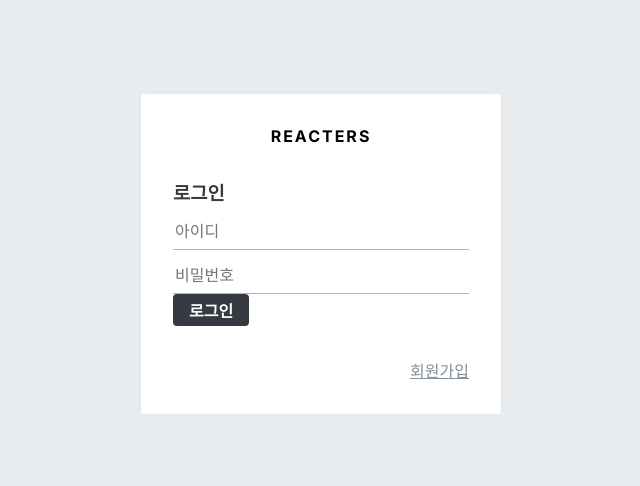
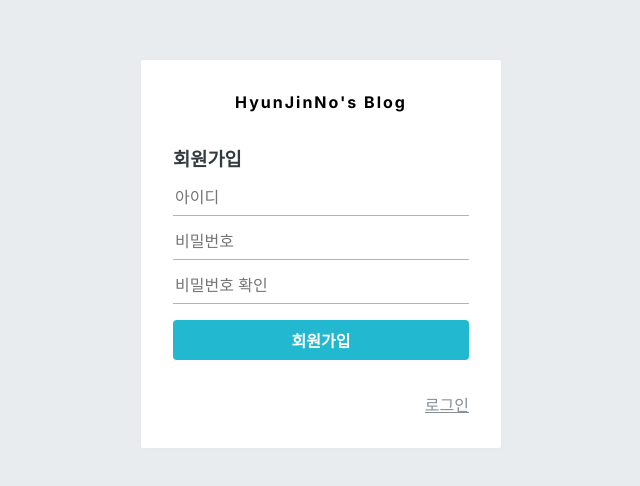
Before and after one commit to HyunJinNo/blog-frontend, a Next.js app: page /register in a window 1280 px wide. Shown: the part 146-632 px from the top of the page, without its empty margins (319-959 px from the left). Built offline with nearby package versions, Linux system fonts and the light colour scheme.

Commit message:
1. 로그인, 회원가입 화면 구현 2. 로그인, 회원가입 화면에서 redux로 form 관리하도록 구현 3. immer 라이브러리 사용

```diff
--- a/package.json
+++ b/package.json
@@ -10,6 +10,7 @@
   },
   "dependencies": {
     "@redux-devtools/extension": "^3.3.0",
+    "immer": "^10.0.4",
     "next": "14.2.2",
     "react": "^18",
     "react-dom": "^18",
--- a/src/app/login/page.tsx
+++ b/src/app/login/page.tsx
@@ -1,10 +1,10 @@
-import AuthForm from "@/components/auth/AuthForm";
 import AuthTemplate from "@/components/auth/AuthTemplate";
+import LoginForm from "@/containers/auth/LoginForm";
 
 export default function LoginPage() {
   return (
     <AuthTemplate>
-      <AuthForm />
+      <LoginForm />
     </AuthTemplate>
   );
 }
--- a/src/app/register/page.tsx
+++ b/src/app/register/page.tsx
@@ -1,10 +1,10 @@
-import AuthForm from "@/components/auth/AuthForm";
 import AuthTemplate from "@/components/auth/AuthTemplate";
+import RegisterForm from "@/containers/auth/RegisterForm";
 
 export default function RegisterPage() {
   return (
     <AuthTemplate>
-      <AuthForm />
+      <RegisterForm />
     </AuthTemplate>
   );
 }
--- a/src/components/auth/AuthForm.tsx
+++ b/src/components/auth/AuthForm.tsx
@@ -1,31 +1,60 @@
 import "@/styles/AuthForm.scss";
 import Button from "../common/Button";
 import Link from "next/link";
+import authType from "@/constants/authMap";
+import { ChangeEvent, FormEvent } from "react";
+
+type MyProps = {
+  type: string;
+  form: { username: string; password: string; passwordConfirm?: string };
+  onChange: (e: ChangeEvent<HTMLInputElement>) => void;
+  onSubmit: (e: FormEvent<HTMLFormElement>) => void;
+};
 
 /**
  * 회원가입 또는 로그인 폼
  */
-const AuthForm = () => {
+const AuthForm = ({ type, form, onChange, onSubmit }: MyProps) => {
+  const text = authType.get(type);
+
   return (
     <div className="AuthForm">
-      <h3>로그인</h3>
-      <form action="">
+      <h3>{text}</h3>
+      <form onSubmit={onSubmit}>
         <input
           type="text"
           autoComplete="username"
           name="username"
           placeholder="아이디"
+          onChange={onChange}
+          value={form.username}
         />
         <input
           type="password"
           autoComplete="new-password"
           name="password"
           placeholder="비밀번호"
+          onChange={onChange}
+          value={form.password}
         />
-        <Button>로그인</Button>
+        {type === "register" && (
+          <input
+            type="password"
+            autoComplete="new-password"
+            name="passwordConfirm"
+            placeholder="비밀번호 확인"
+            onChange={onChange}
+            value={form.passwordConfirm}
+          />
+        )}
+        <Button>{text}</Button>
       </form>
       <footer>
-        <Link href={"/register"}>회원가입</Link>
+        {type === "login" ? (
+          <Link href="/register">회원가입</Link>
+        ) : (
+          <Link href="/login">로그인</Link>
+        )}
       </footer>
     </div>
   );
--- a/src/components/auth/AuthTemplate.tsx
+++ b/src/components/auth/AuthTemplate.tsx
@@ -8,7 +8,7 @@ const AuthTemplate = ({
     <div className="AuthTemplate">
       <div className="whiteBox">
         <div className="logo-area">
-          <Link href={"/"}>REACTERS</Link>
+          <Link href={"/"}>{"HyunJinNo's Blog"}</Link>
         </div>
         {children}
       </div>
--- /dev/null
+++ b/src/constants/authMap.ts
@@ -0,0 +1,5 @@
+const authMap = new Map<string, string>();
+authMap.set("login", "로그인");
+authMap.set("register", "회원가입");
+
+export default authMap;
--- /dev/null
+++ b/src/containers/auth/RegisterForm.tsx
@@ -0,0 +1,51 @@
+"use client";
+
+import { RootType } from "@/modules";
+import { changeField, initializeForm } from "@/modules/auth";
+import { ChangeEvent, FormEvent, useEffect } from "react";
+import { connect } from "react-redux";
+import AuthForm from "../../components/auth/AuthForm";
+
+type MyProps = {
+  form: { username: string; password: string };
+  changeField: (form: string, key: string, value: string) => void;
+  initializeForm: (form: string) => void;
+};
+
+const RegisterForm = ({ form, changeField, initializeForm }: MyProps) => {
+  // input 변경 이벤트 handler
+  const onChange = (e: ChangeEvent<HTMLInputElement>) => {
+    const { name, value } = e.target;
+    changeField("register", name, value);
+  };
+
+  // form 등록 이벤트 handler
+  const onSubmit = (e: FormEvent<HTMLFormElement>) => {
+    e.preventDefault();
+    // TODO: 구현 예정
+  };
+
+  // 컴포넌트가 처음 렌더링될 때 form을 초기화함.
+  useEffect(() => {
+    initializeForm("register");
+  }, [initializeForm]);
+
+  return (
+    <AuthForm
+      type="register"
+      form={form}
+      onChange={onChange}
+      onSubmit={onSubmit}
+    />
+  );
+};
+
+export default connect(
+  ({ auth }: RootType) => ({
+    form: auth.register,
+  }),
+  {
+    changeField,
+    initializeForm,
+  },
+)(RegisterForm);
--- a/src/modules/auth.ts
+++ b/src/modules/auth.ts
@@ -1,16 +1,60 @@
-const SAMPLE_ACTION = "auth/SAMPLE_ACTION" as const;
+import { produce } from "immer";
 
-export const sampleAction = () => ({ type: SAMPLE_ACTION });
+const CHANGE_FIELD = "auth/CHANGE_FIELD" as const;
+const INITIALIZE_FORM = "auth/INITIALIZE_FORM" as const;
 
-type Actions = ReturnType<typeof sampleAction>;
+/**
+ * form의 상태를 변경하는 액션 함수
+ * @param form register or login
+ * @param key username, password, or passwordConfirm
+ * @param value 변경하는 값
+ * @returns
+ */
+export const changeField = (form: string, key: string, value: string) => {
+  return {
+    type: CHANGE_FIELD,
+    form: form,
+    key: key,
+    value: value,
+  };
+};
 
-const initialState = {};
+export const initializeForm = (form: string) => {
+  return {
+    type: INITIALIZE_FORM,
+    form: form,
+  };
+};
 
-const auth = (state = initialState, actions: Actions) => {
-  switch (actions.type) {
-    case SAMPLE_ACTION:
+type Actions =
+  | ReturnType<typeof changeField>
+  | ReturnType<typeof initializeForm>;
+
+const initialState = {
+  register: {
+    username: "",
+    password: "",
+    passwordConfirm: "",
+  },
+  login: {
+    username: "",
+    password: "",
+  },
+};
+
+const auth = (state = initialState, action: Actions) => {
+  switch (action.type) {
+    case CHANGE_FIELD:
+      return produce<any>(state, (draft) => {
+        draft[action.form][action.key] = action.value;
+      });
+    case INITIALIZE_FORM:
       return {
         ...state,
+        [action.form]:
+          action.form === "register"
+            ? initialState.register
+            : initialState.login,
       };
     default:
       return state;
--- a/src/styles/AuthForm.scss
+++ b/src/styles/AuthForm.scss
@@ -25,6 +25,17 @@
         margin-top: 1rem;
       }
     }
+
+    Button {
+      margin-top: 1rem;
+      width: 100%;
+      height: 2.5rem;
+      background-color: nth($cyan, 6);
+
+      &:hover {
+        background-color: nth($cyan, 5);
+      }
+    }
   }
 
   footer {
```
Also changed, not shown: src/constants/palette.ts (deleted, +0 -28 lines), src/containers/auth/LoginForm.tsx (added, +51 -0 lines), 1 other file (tests, documents, lock files or other folders).
